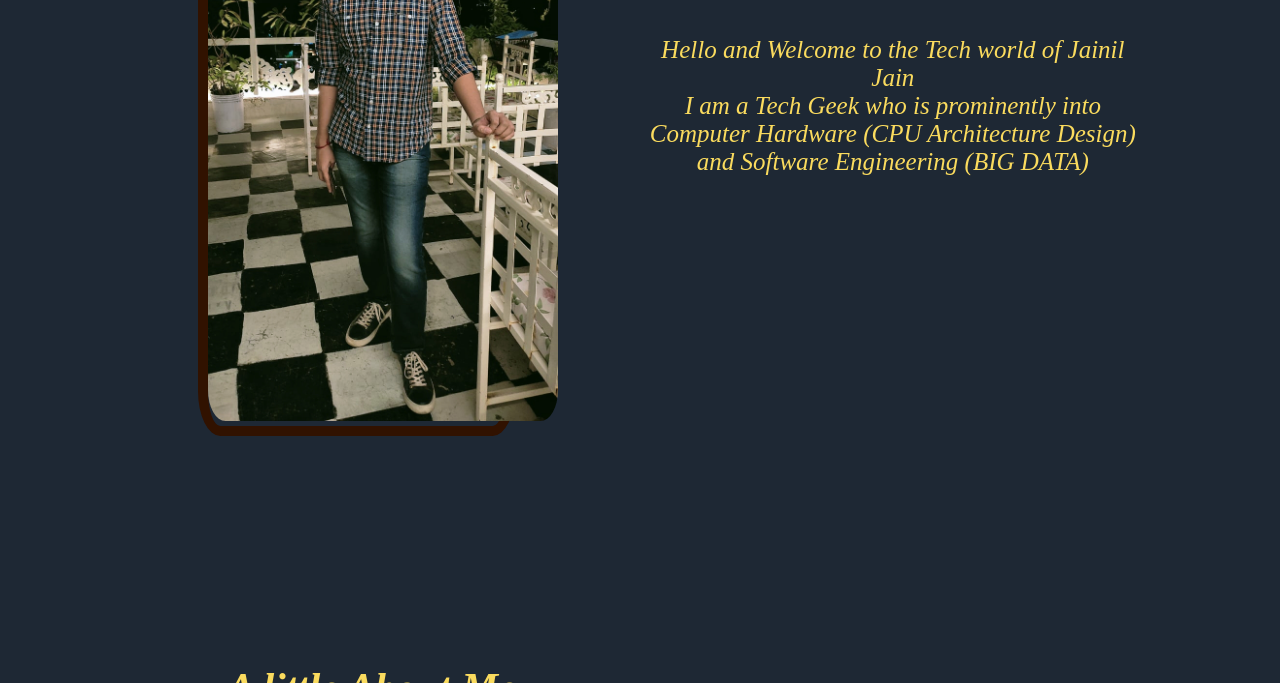
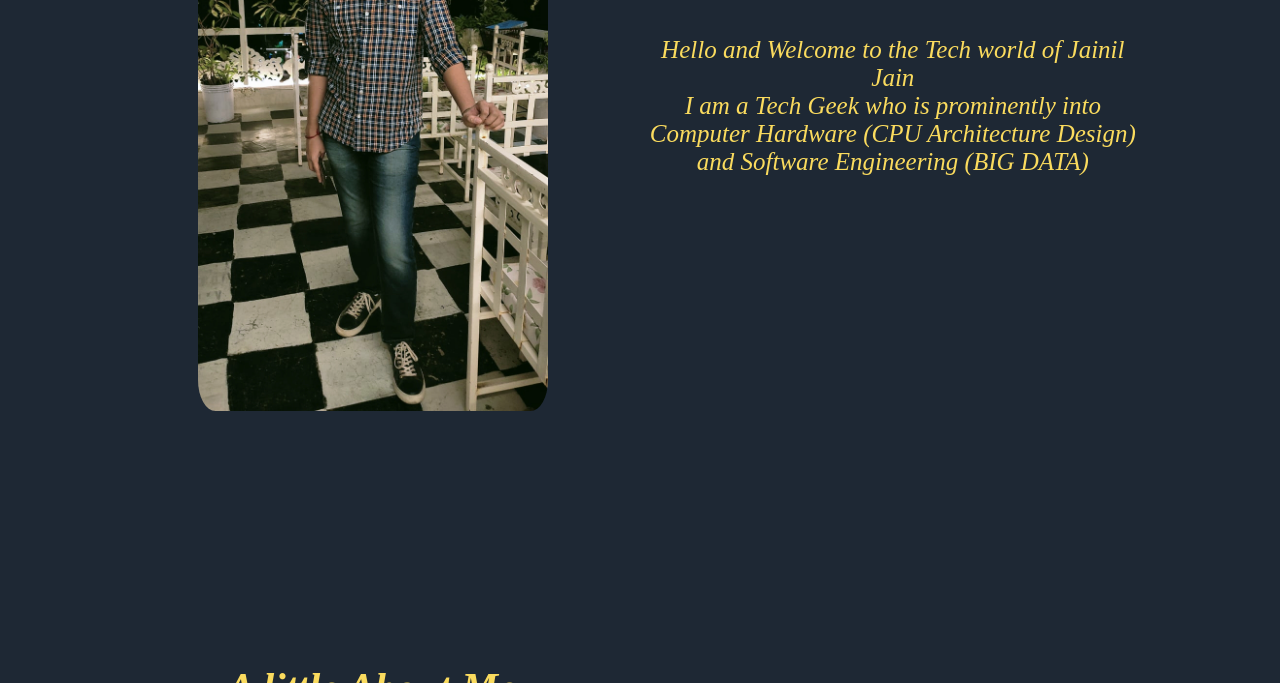
Before and after one commit to Jainil2004/Portfolio, a plain HTML site: page index.html in a window 1280 px wide. Shown: the part 461-1144 px from the top of the page. Drawn offline with Linux system fonts and the light colour scheme.

Commit message:
fixed glitched home image
There was glitch in the home image where the image border was glitched out. The issue has been resolved.

```diff
--- a/css/(CSS)Jainil_portfolio.css
+++ b/css/(CSS)Jainil_portfolio.css
@@ -101,7 +101,7 @@ header img, div{
     margin-top: 5%;
     padding-left: 0.5px;
     padding-right: 6px;
-    border: 10px solid rgb(49, 18, 0);
+    /* border: 10px solid rgb(49, 18, 0); */
     border-radius: 7%;
 }
 
```
